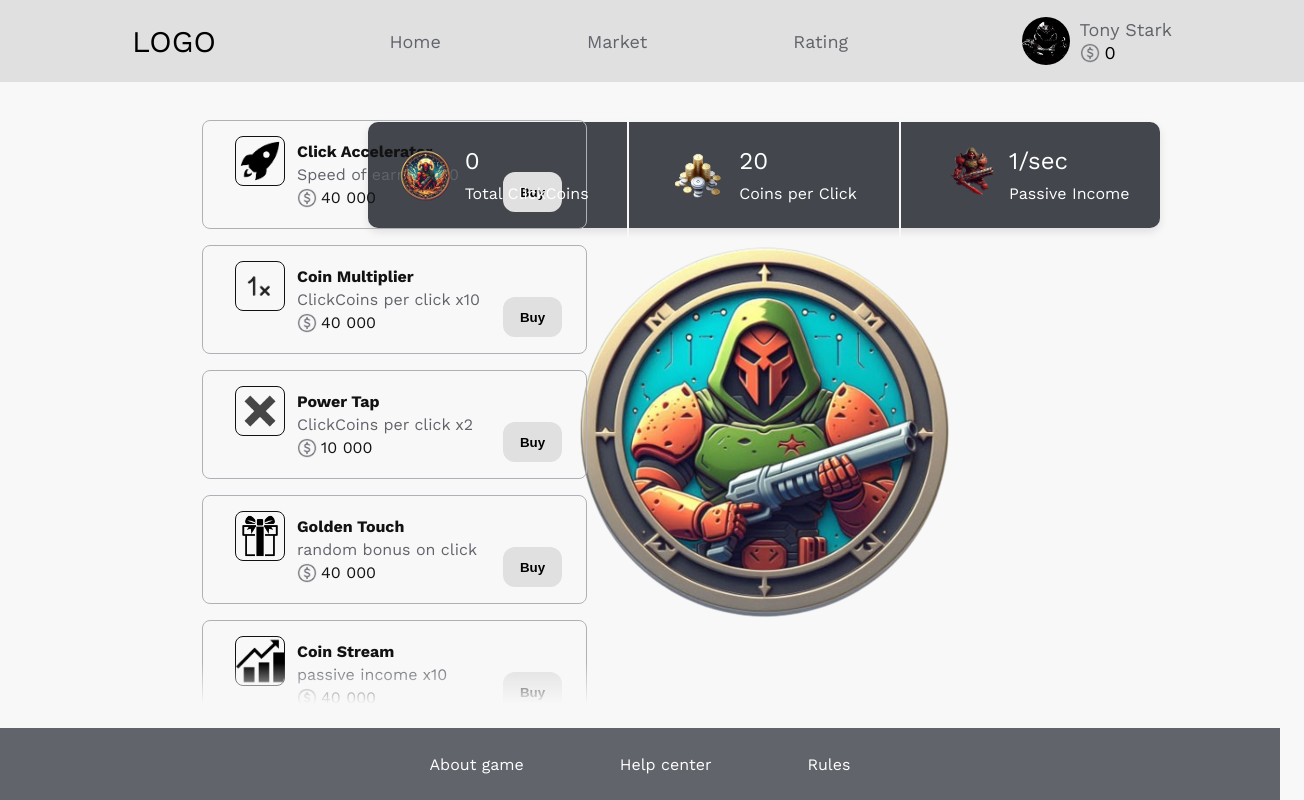
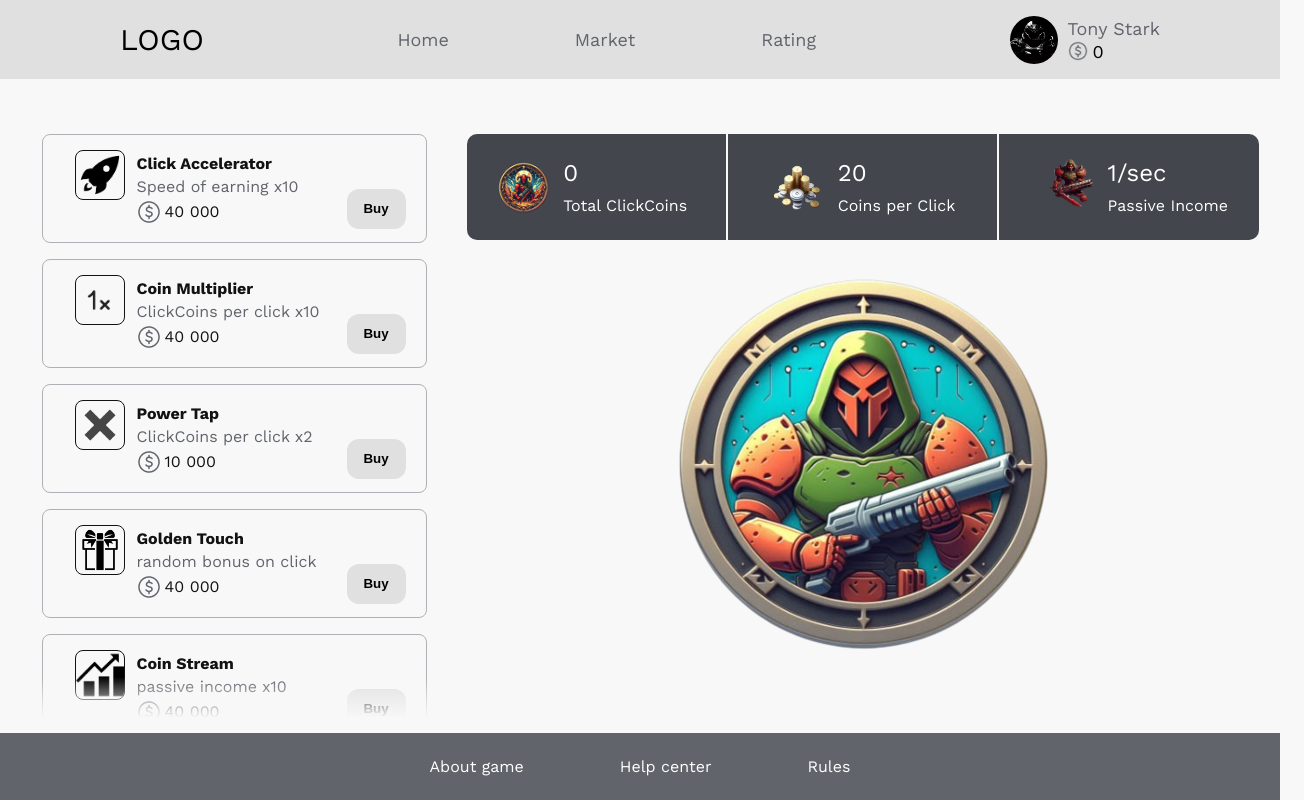
Before and after one commit to Vlados5808/SING, a plain HTML site: page ТАПАЛКА/Coin/Coin.html in a window 1280 px wide. Shown: the whole page, 1304 px wide, since content can reach past the window. Drawn offline with nearby package versions, Linux system fonts and the light colour scheme.

Commit message:
Update style_coin.css

```diff
--- a/ТАПАЛКА/Coin/style_coin.css
+++ b/ТАПАЛКА/Coin/style_coin.css
@@ -6,36 +6,24 @@ body {
     height: 100vh;
     margin: 0;
     font-family: 'Work sans';
-    background-image: url("");
-    background-size: cover;
-    background-position: center;
-    background-repeat: no-repeat;
     overflow: hidden;
 }
-
 header {
     display: flex;
     align-items: center;
-    width: 100vw;
-    height: 50px;
     background-color: #E0E0E0;
-    padding: 16px 12px;
-    background-size: cover;
-    background-position: center;
-    background-repeat: no-repeat;
     position: relative;
 }
 .logo {
     font-size: 30px;
     margin-left: 120px;
-    width: 84px;
-    height: 35px;
     display: flex;
     align-items: center;
 }
 .nav {
     display: flex;
     gap: 126px;
+    padding:  29px ;
     margin-left: auto;
     margin-right: auto;
     align-items: center;
@@ -43,7 +31,6 @@ header {
 .nav a {
     text-decoration: none;
     color: #61646B;
-    padding: 0 10px;
     font-size: 18px;
     cursor: pointer;
 }
@@ -66,40 +53,45 @@ header {
     display: flex;
     flex-direction: column;
     align-items: flex-start;
+    gap:2px;
 }
 .username {
     color: #61646B;
     font-size: 18px;
-    margin-bottom: 2px;
 }
 .coins-container {
     display: flex;
     align-items: center;
-    gap: 5px;
+    gap:5px;
 }
 .currency-icon {
     width: 20px;
     height: 20px;
 }
 .coins {
-    color: #000000;
     font-size: 18px;
 }
+
+
+/* ГЛАВНАЯ СТРАНИЦА */
+main.mainn {
+    display: flex;
+    align-items: flex-start;
+    justify-content: center;
+    gap: 20px;
+    margin-top: 40px;
+}
+
 /* СТАТИСИКА */
-.container {
-    display: flex;
-    justify-content: flex-end;
-    padding-right: 120px;
-}
 .large-box {
     width: 792px;
     height: 106px;
     display: flex;
     align-items: center;
+    justify-content: center;
     background-color: #43464D;
     border-radius: 10px;
-    box-shadow: 0 4px 8px rgba(0, 0, 0, 0.1);
-    margin-top: 40px;
+    margin-bottom: 20px;
 }
 .box-section {
     flex: 1;
@@ -127,7 +119,7 @@ header {
 }
 .text-small {
     font-size: 16px;
-    margin-top: 2px;
+
     color: #FFFFFF;
 }
 .divider {
@@ -138,32 +130,34 @@ header {
 }
 /* СТАТИСИКА */
 /* МОНЕТА */
-.coin{
+.mmmm{
+    display: flex;
+    flex-direction: column;
+    align-items: center;
+
+}
+.coin {
     width: 400px;
     height: 400px;
     border-radius: 50%;
-    float: right;
-    margin-left: 20px;
     transition: transform 0.2s ease;
-    margin-right: 316px;
-    cursor:pointer;
+    cursor: pointer;
 }
 /* МОНЕТА */
+/* ГЛАВНАЯ СТРАНИЦА */
+
+
 /* CARD-UPGRAADE */
 .upgrade-cards-container {
     display: flex;
     flex-direction: column;
     gap: 16px;
     padding-right: 20px;
-    max-height: calc(100vh - 114px - 102px);;
+    max-height: calc(100vh - 114px - 102px);
     overflow-y: scroll;
     mask-image: linear-gradient(to bottom, #FAFAFA calc(100% - 41px), rgba(250, 250, 250, 0) 100%);
     -webkit-mask-image: linear-gradient(to bottom, #FAFAFA calc(100% - 41px), rgba(250, 250, 250, 0) 100%);
     padding-left: 20px;
-    position: absolute;
-    top: 120px;
-    left: 170px;
-    margin: 0 12px;
 }
 .upgrade-cards-container::-webkit-scrollbar {
     display: none;
@@ -174,13 +168,10 @@ header {
     border: 1px solid #AFB1B6;
     display: flex;
     align-items: center;
-    justify-content: space-between;
     padding: 8px;
-    background-color: transparent;
     border-radius: 8px;
-    position: relative;
+
 }
-
 .upgrade-card-image {
     width: 48px;
     height: 48px;
@@ -202,7 +193,6 @@ header {
 .upgrade-card-title,
 .upgrade-card-info,
 .upgrade-card-price {
-    font-size: 16px;
     margin-bottom: 2px;
 }
 .upgrade-card-title {
@@ -224,10 +214,6 @@ header {
     margin-top: 2px;
     margin-bottom: 16px;
 }
-.upgrade-card-price-icon {
-    width: 20px;
-    height: 20px;
-}
 .upgrade-card-button {
     background-color: #E0E0E0;
     border: none;
@@ -236,9 +222,9 @@ header {
     border-radius: 12px;
     cursor: pointer;
     font-weight: bold;
-    position: absolute;
-    bottom: 16px;
-    right: 24px;
+    position: relative;
+    top: 20px;
+    right: 12px;
 }
 .upgrade-card-button:hover {
     background-color: #121212;
@@ -252,15 +238,12 @@ header {
 footer {
     background-color: #61646B;
     color: white;
-    text-align: center;
-    height: 72px;
-    width: 100vw;
+    padding: 24px;
     display: flex;
     justify-content: center;
-    align-items: center;
-    margin-top: auto;
     gap: 96px;
 }
+
 footer a {
     color: #ffffff;
     text-decoration: none;
@@ -271,4 +254,3 @@ footer a:hover {
 a {
     color: #ffff;
 }
-/* FOOTER */
```
